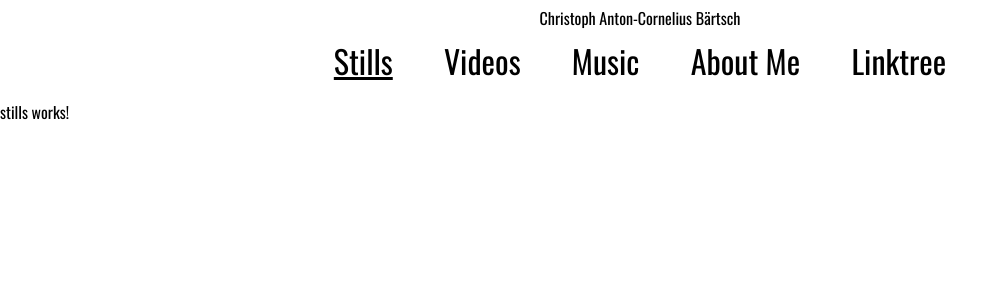
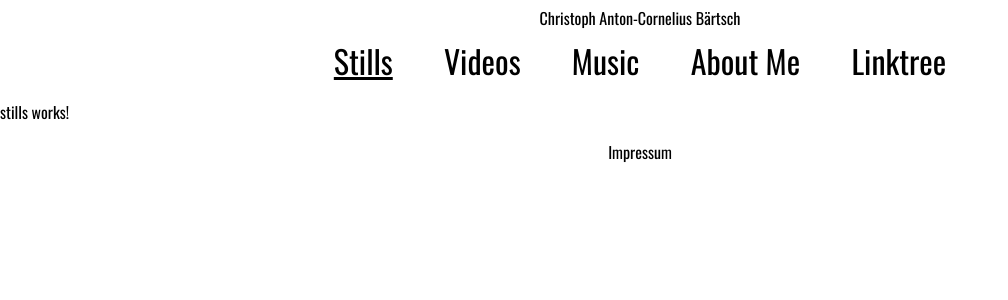
Before and after one commit to quiode/Website-Chris, an Angular app: page /stills in a window 1280 px wide. Shown: the top 300 px of the page, without its empty margins (0-1008 px from the left). Built offline with nearby package versions, Linux system fonts and the light colour scheme.

Commit message:
impressum link styling

```diff
--- a/src/app/app.component.html
+++ b/src/app/app.component.html
@@ -1,2 +1,5 @@
 <app-navigation></app-navigation>
 <router-outlet></router-outlet>
+<div id="impressum">
+  <a routerLink="/impressum" routerLinkActive="active">Impressum</a>
+</div>
--- a/src/app/app.component.scss
+++ b/src/app/app.component.scss
@@ -0,0 +1,20 @@
+#impressum {
+  // background-color: whitesmoke;
+  width: 100vw;
+  text-align: center;
+  size: 1rem;
+  color: black;
+  a {
+    size: inherit;
+    color: inherit;
+    text-decoration: none;
+  }
+
+  a:hover {
+    text-decoration: underline;
+  }
+
+  .active {
+    text-decoration: underline;
+  }
+}
```
